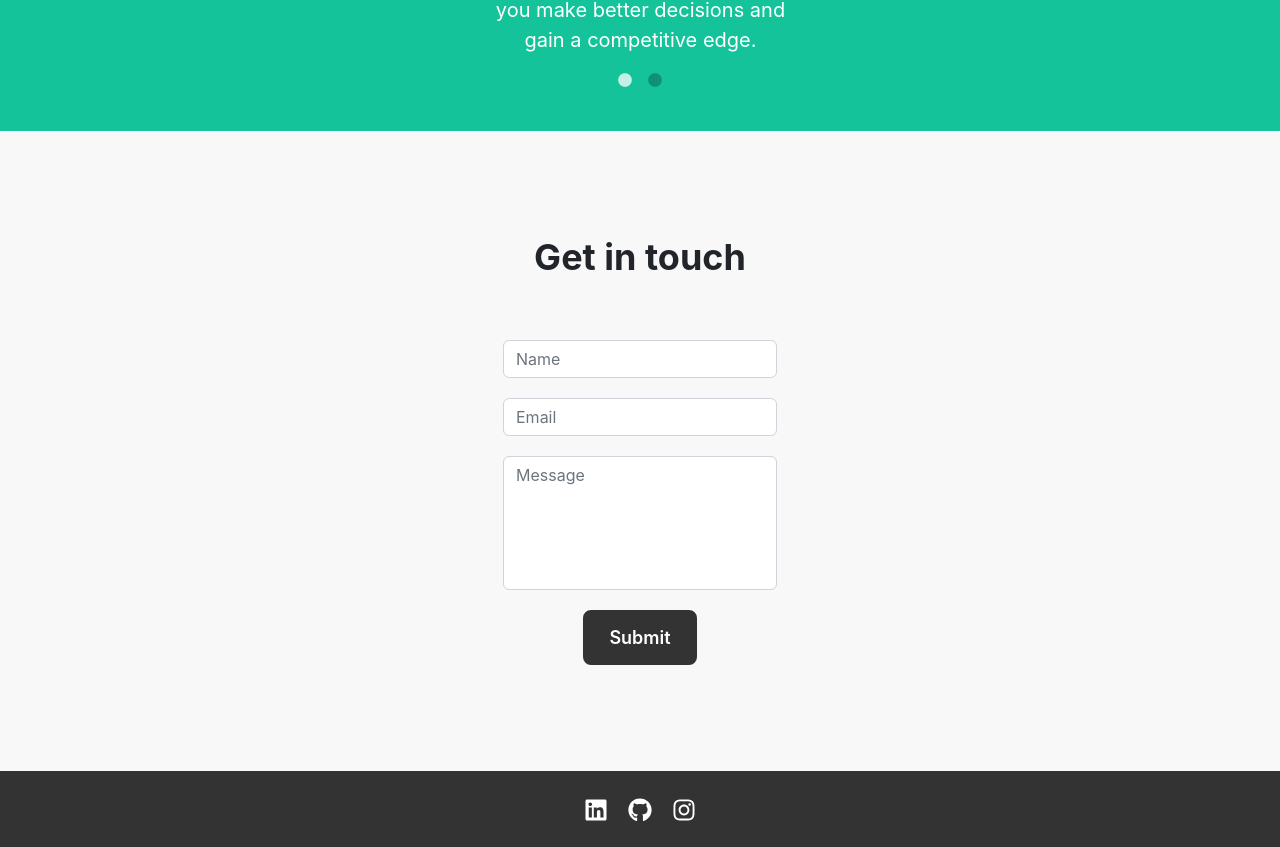
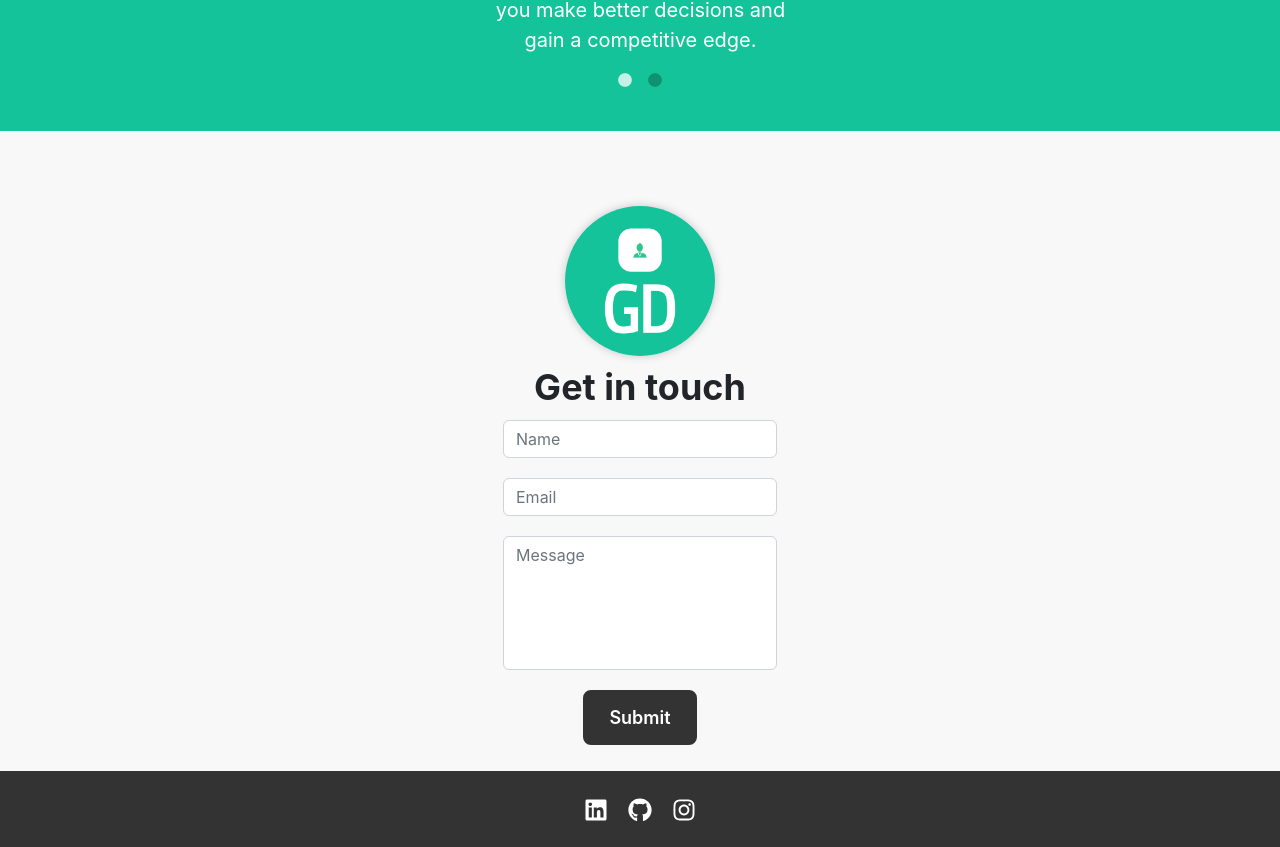
Before and after one commit to Gigi-Didberidze/Gigi-Didberidze.github.io, a React (Create React App) app: page / in a window 1280 px wide. Shown: the part 4457-5304 px from the top of the page. Built offline with nearby package versions, Linux system fonts and the light colour scheme; the HTML template or start-up script is replaced by a standard one.

Commit message:
modified logo and changed the contact style

```diff
--- a/src/App.css
+++ b/src/App.css
@@ -234,6 +234,7 @@ section#Main {
   border: 2px solid #333;
   cursor: pointer;
   transition: background-color 0.3s ease, color 0.3s ease, border 0.3s ease;
+  font-family: -apple-system, BlinkMacSystemFont, 'Segoe UI', 'Roboto', 'Oxygen', 'Ubuntu', 'Cantarell', 'Fira Sans', 'Droid Sans', 'Helvetica Neue', sans-serif;
 }
 
 .download:hover {
--- a/src/Components/Contact/Contact.css
+++ b/src/Components/Contact/Contact.css
@@ -4,22 +4,17 @@
     align-items: center;
     min-height: 80vh;
     background-color: #f8f8f8;
-    padding: 10px 0;
+    padding: 60px 0 10px 0;
   }
 
   .contact-form {
-    /* background-color: #ffffff;
-    box-shadow: 0px 0px 10px rgba(0, 0, 0, 0.1);
-    padding: 30px;
-    width: 80%;
-    max-width: 600px; */
     text-align: center;
   }
 
   .contact-form h3 {
     font-size: 36px;
     font-weight: bold;
-    margin-bottom: 60px;
+    margin: 10px 0 10px 0;
     text-align: center;
   }
 
@@ -27,38 +22,17 @@
     margin-bottom: 20px;
   }
 
-  /* .form-control {
-    width: 100%;
-    padding: 10px;
-    border: 1px solid #333;
-    border-radius: 4px;
-    margin-bottom: 10px;
-  } */
-
   textarea.form-control {
     resize: none;
   }
 
-  /* .submit-btn {
-    background-color: #333;
-    color: #fff;
-    border: none;
-    border-radius: 4px;
-    padding: 10px 20px;
-    cursor: pointer;
-    transition: background-color 0.3s ease-in-out;
-  } */
-
-  /* .submit-btn:hover {
-    background-color: #555;
-  }
-   */
   form input, form textarea {
     width: 100%;
     padding: 10px;
     border-radius: 5px;
     border: none;
     margin-bottom: 20px;
+    font-family: BlinkMacSystemFont, 'Segoe UI', 'Roboto', 'Oxygen', 'Ubuntu', 'Cantarell', 'Fira Sans', 'Droid Sans', 'Helvetica Neue', sans-serif;
   }
 
   form button {
@@ -70,6 +44,7 @@
     border-radius: 5px;
     font-size: 18px;
     cursor: pointer;
+    font-family: -apple-system, BlinkMacSystemFont, 'Segoe UI', 'Roboto', 'Oxygen', 'Ubuntu', 'Cantarell', 'Fira Sans', 'Droid Sans', 'Helvetica Neue', sans-serif;
   }
 
 @media (max-width: 600px) {
@@ -78,3 +53,10 @@
     width: 80%;
   }
 }
+.logo-img{
+  width: 150px;
+  height: 150px;
+  object-fit: cover;
+  border-radius: 50%;
+  box-shadow: 0 0 10px rgba(0, 0, 0, 0.2);
+}
--- a/src/Components/Contact/Contact.js
+++ b/src/Components/Contact/Contact.js
@@ -1,6 +1,8 @@
 import React, { useState } from 'react';
 import emailjs from "emailjs-com";
 import './Contact.css';
+import logopic from './logo-color.png';
+
 
 
 function Contact() {
@@ -43,6 +45,7 @@ function Contact() {
     return (
       <section className="contact-page">
         <article className="contact-form">
+          <img src={logopic} alt="logo" className="logo-img"/>
           <h3>Get in touch</h3>
           <form onSubmit={handleSubmit}>
             <div className="form-group">
```
Also changed, not shown: src/Components/Contact/logo-color.png (added), 1 other file (tests, documents, lock files or other folders).
